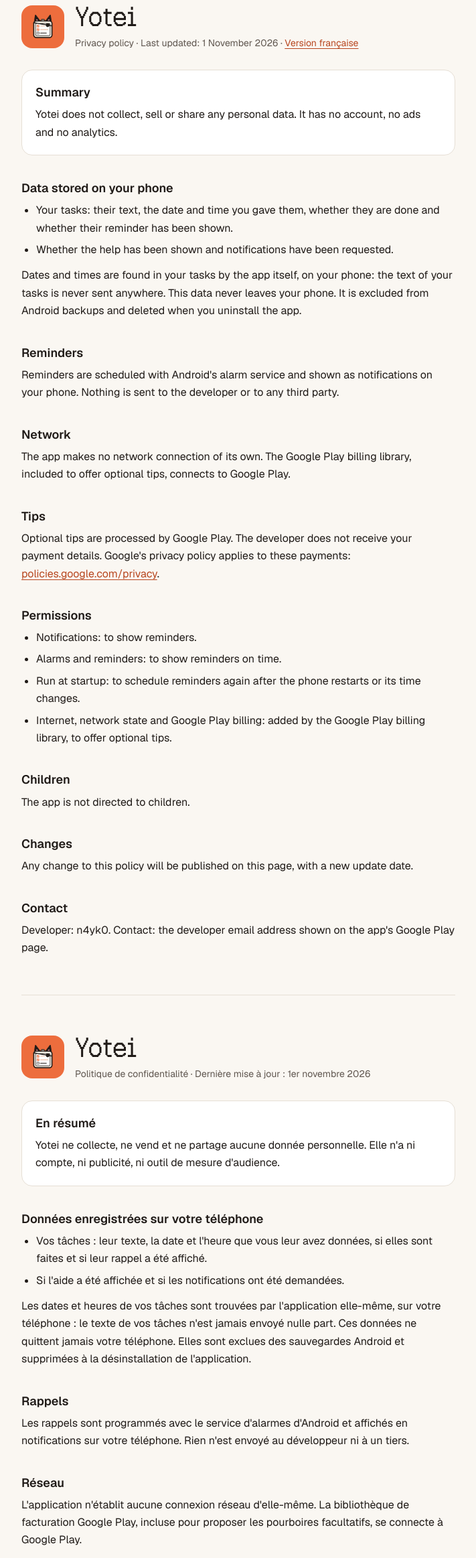
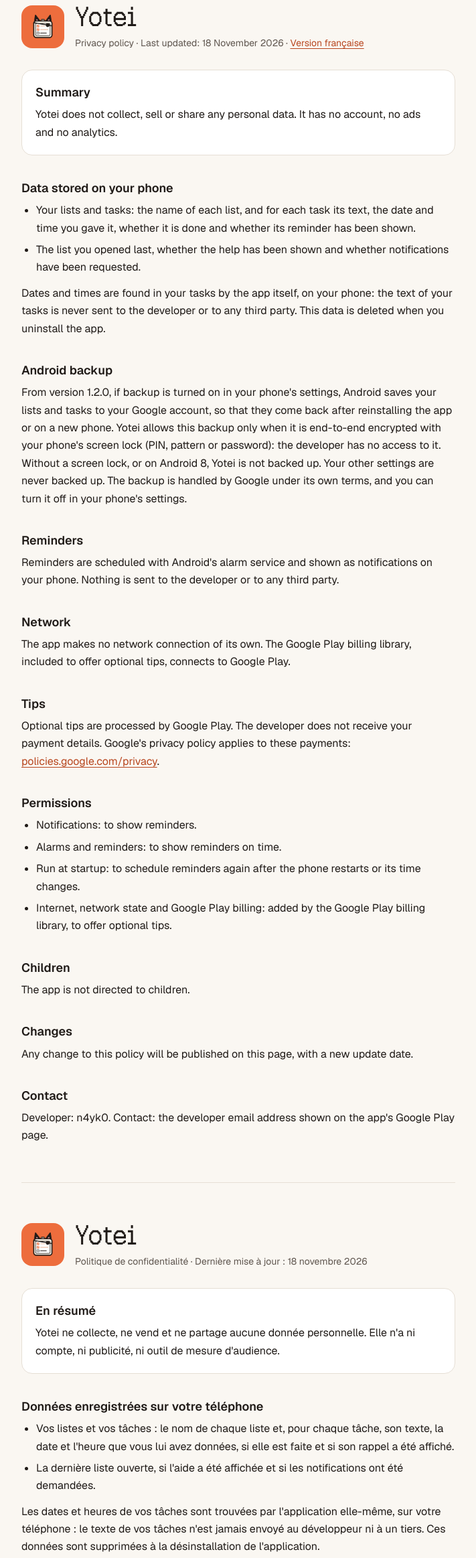
Before and after one commit to n4yk0/n4yk0.github.io, a plain HTML site: page yotei/privacy/index.html in a window 1280 px wide. Shown: the part 37-2363 px from the top of the page at 67% size, without its empty margins (284-995 px from the left). Drawn offline with Linux system fonts and the light colour scheme.

Commit message:
docs(yotei): Describe lists and the encrypted Android backup in the privacy policy

```diff
--- a/yotei/privacy/index.html
+++ b/yotei/privacy/index.html
@@ -39,7 +39,7 @@
     <img src="/yotei/icon-192.png" alt="">
     <div>
       <h1>Yotei</h1>
-      <p class="dim">Privacy policy · Last updated: 1 November 2026 · <a href="#fr" hreflang="fr">Version française</a></p>
+      <p class="dim">Privacy policy · Last updated: 18 November 2026 · <a href="#fr" hreflang="fr">Version française</a></p>
     </div>
   </header>
 
@@ -50,10 +50,13 @@
 
   <h2>Data stored on your phone</h2>
   <ul>
-    <li>Your tasks: their text, the date and time you gave them, whether they are done and whether their reminder has been shown.</li>
-    <li>Whether the help has been shown and notifications have been requested.</li>
+    <li>Your lists and tasks: the name of each list, and for each task its text, the date and time you gave it, whether it is done and whether its reminder has been shown.</li>
+    <li>The list you opened last, whether the help has been shown and whether notifications have been requested.</li>
   </ul>
-  <p>Dates and times are found in your tasks by the app itself, on your phone: the text of your tasks is never sent anywhere. This data never leaves your phone. It is excluded from Android backups and deleted when you uninstall the app.</p>
+  <p>Dates and times are found in your tasks by the app itself, on your phone: the text of your tasks is never sent to the developer or to any third party. This data is deleted when you uninstall the app.</p>
+
+  <h2>Android backup</h2>
+  <p>From version 1.2.0, if backup is turned on in your phone's settings, Android saves your lists and tasks to your Google account, so that they come back after reinstalling the app or on a new phone. Yotei allows this backup only when it is end-to-end encrypted with your phone's screen lock (PIN, pattern or password): the developer has no access to it. Without a screen lock, or on Android 8, Yotei is not backed up. Your other settings are never backed up. The backup is handled by Google under its own terms, and you can turn it off in your phone's settings.</p>
 
   <h2>Reminders</h2>
   <p>Reminders are scheduled with Android's alarm service and shown as notifications on your phone. Nothing is sent to the developer or to any third party.</p>
@@ -88,7 +91,7 @@
       <img src="/yotei/icon-192.png" alt="">
       <div>
         <h1>Yotei</h1>
-        <p class="dim">Politique de confidentialité · Dernière mise à jour : 1er novembre 2026</p>
+        <p class="dim">Politique de confidentialité · Dernière mise à jour : 18 novembre 2026</p>
       </div>
     </header>
 
@@ -99,10 +102,13 @@
 
     <h2>Données enregistrées sur votre téléphone</h2>
     <ul>
-      <li>Vos tâches : leur texte, la date et l'heure que vous leur avez données, si elles sont faites et si leur rappel a été affiché.</li>
-      <li>Si l'aide a été affichée et si les notifications ont été demandées.</li>
+      <li>Vos listes et vos tâches : le nom de chaque liste et, pour chaque tâche, son texte, la date et l'heure que vous lui avez données, si elle est faite et si son rappel a été affiché.</li>
+      <li>La dernière liste ouverte, si l'aide a été affichée et si les notifications ont été demandées.</li>
     </ul>
-    <p>Les dates et heures de vos tâches sont trouvées par l'application elle-même, sur votre téléphone : le texte de vos tâches n'est jamais envoyé nulle part. Ces données ne quittent jamais votre téléphone. Elles sont exclues des sauvegardes Android et supprimées à la désinstallation de l'application.</p>
+    <p>Les dates et heures de vos tâches sont trouvées par l'application elle-même, sur votre téléphone : le texte de vos tâches n'est jamais envoyé au développeur ni à un tiers. Ces données sont supprimées à la désinstallation de l'application.</p>
+
+    <h2>Sauvegarde Android</h2>
+    <p>À partir de la version 1.2.0, si la sauvegarde est activée dans les réglages du téléphone, Android enregistre vos listes et vos tâches dans votre compte Google, pour les retrouver après une réinstallation de l'application ou sur un nouveau téléphone. Yotei n'autorise cette sauvegarde que si elle est chiffrée de bout en bout avec le verrouillage de votre téléphone (code, schéma ou mot de passe) : le développeur n'y a pas accès. Sans verrouillage d'écran, ou sous Android 8, Yotei n'est pas sauvegardée. Vos autres réglages ne sont jamais sauvegardés. La sauvegarde est gérée par Google selon ses propres conditions, et vous pouvez la désactiver dans les réglages du téléphone.</p>
 
     <h2>Rappels</h2>
     <p>Les rappels sont programmés avec le service d'alarmes d'Android et affichés en notifications sur votre téléphone. Rien n'est envoyé au développeur ni à un tiers.</p>
```
